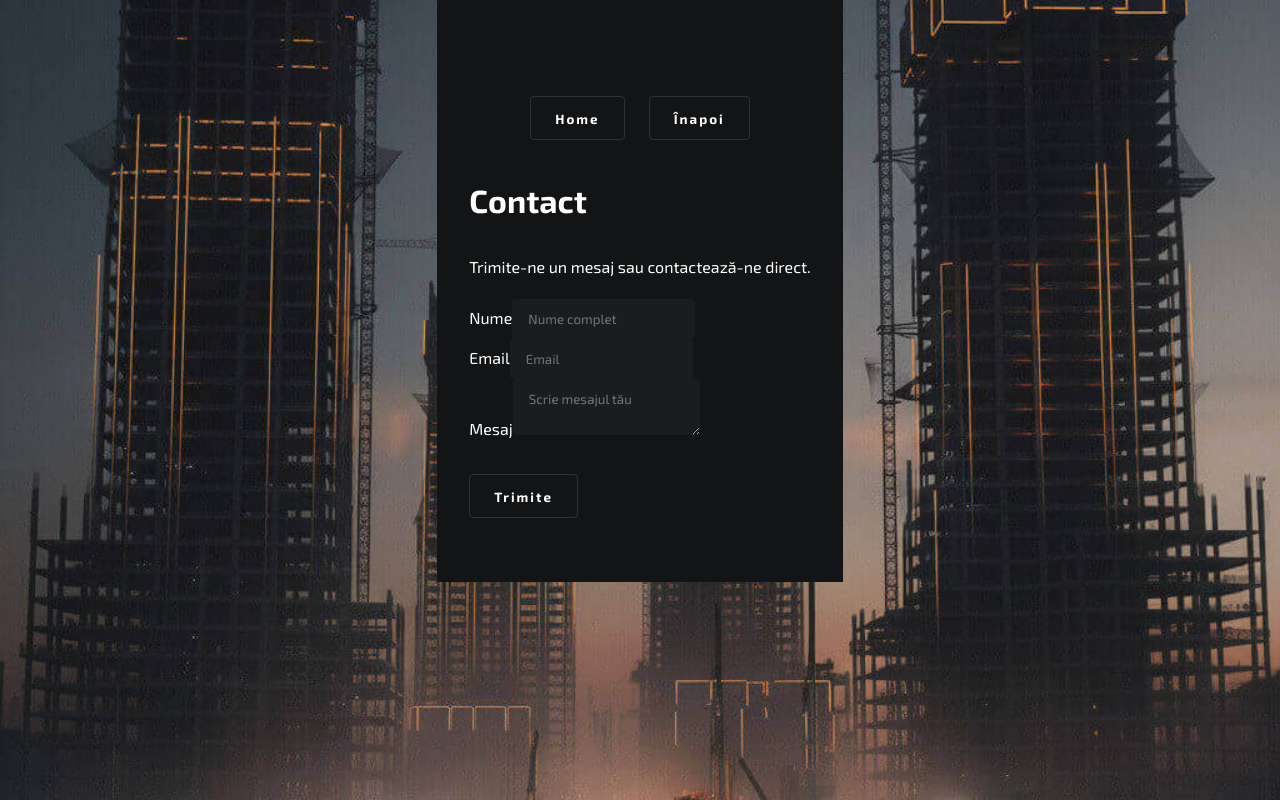
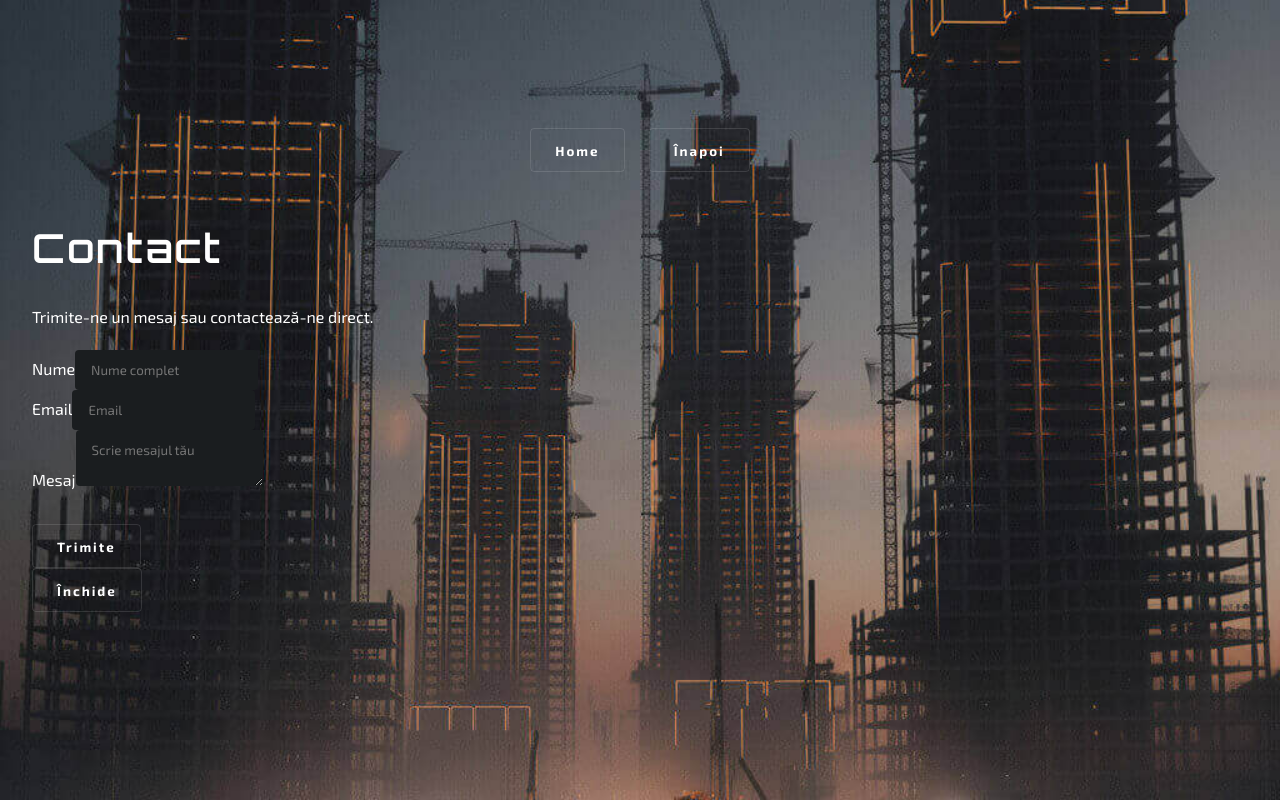
Before and after one commit to lechinal/technology-parts, a React (Vite) app: page /contact in a window 1280 px wide. Built offline with nearby package versions, Linux system fonts and the light colour scheme.

Commit message:
services and contact pages started

```diff
--- a/src/pages/Contact/Contact.jsx
+++ b/src/pages/Contact/Contact.jsx
@@ -2,19 +2,23 @@
 import React from "react";
 import styles from "./Contact.module.css";
 import NavigationButtons from "../../components/NavigationButtons/NavigationButtons";
+import { useNavigate } from "react-router-dom";
 
-const Contact = ({ previewMode = false, closeModal }) => {
+const Contact = () => {
+  const navigate = useNavigate();
+  const handleGoHome = () => {
+    navigate("/");
+  };
+
   return (
-    <section
-      className={`${styles.contact} ${
-        previewMode ? styles.modalView : styles.pageView
-      }`}
-    >
-      <NavigationButtons closeModal={closeModal} />
+    <section className={styles.contact}>
+      <NavigationButtons />
       <div className={styles.inner}>
         <header className={styles.header}>
-          <h2>Contact</h2>
-          <p>Trimite-ne un mesaj sau contactează-ne direct.</p>
+          <h2 className={styles.headerTitle}>Contact</h2>
+          <p className={styles.headerText}>
+            Trimite-ne un mesaj sau contactează-ne direct.
+          </p>
         </header>
 
         <form className={styles.form}>
@@ -44,21 +48,20 @@ const Contact = ({ previewMode = false, closeModal }) => {
 
           <ul className={styles.actions}>
             <li>
-              <button type="submit" className={styles.submit}>
+              <button type="submit" className={styles.actionSubmit}>
                 Trimite
               </button>
             </li>
-            {previewMode && (
+
             <li>
               <button
                 type="button"
-                  className={styles.submit}
-                  onClick={closeModal}
+                className={styles.actionGoHome}
+                onClick={handleGoHome}
               >
                 Închide
               </button>
             </li>
-            )}
           </ul>
         </form>
       </div>
--- a/src/pages/Contact/Contact.module.css
+++ b/src/pages/Contact/Contact.module.css
@@ -1,30 +1,7 @@
 .contact {
   padding: 6rem 2rem;
+  min-height: 100vh;
   color: var(--color-fg);
-  background-color: var(--color-bg);
-}
-
-/* Stiluri suplimentare pentru contextul de pagina */
-.pageView {
-  max-width: 1000px;
-  margin: 0 auto;
-  padding: 4rem 2rem;
-}
-
-/* Stiluri suplimentare pentru contextul de modal */
-.modalView {
-  max-height: 80vh;
-  overflow-y: auto;
-  padding: 2rem;
-  border-radius: var(--border-radius);
-}
-
-.contact h2 {
-  font-family: var(--font-family);
-  font-weight: var(--font-weight-bold);
-  letter-spacing: var(--letter-spacing-heading);
-  font-size: 2rem;
-  margin-bottom: var(--element-margin);
 }
 
 .contact form {
@@ -44,7 +21,8 @@
   font-weight: var(--font-weight);
 }
 
-.contact button {
+.actionSubmit,
+.actionGoHome {
   padding: 0.75rem 1.5rem;
   border-radius: var(--border-radius);
   border: var(--border-width) solid var(--color-border);
@@ -56,6 +34,7 @@
   font-weight: var(--font-weight-bold);
 }
 
-.contact button:hover {
-  background-color: var(--color-border-bg);
+.actionSubmit:hover,
+.actionGoHome:hover {
+  background-color: var(--color-accent-dark);
 }
--- a/src/pages/Projects/Projects.jsx
+++ b/src/pages/Projects/Projects.jsx
@@ -27,7 +27,8 @@ const Projects = () => {
             O privire detaliată asupra lucrărilor realizate de Technology Parts.
           </p>
         </header>
-
+        <NavigationButtons />
+        {/* <CloseButton /> */}
         {/* Butoanele de filtrare */}
         <div className={styles.categoryFilters}>
           {projectCategories.map((category) => (
--- a/src/pages/Projects/Projects.module.css
+++ b/src/pages/Projects/Projects.module.css
@@ -1,6 +1,7 @@
 .allProjects {
   padding: 4rem 2rem;
-  background-color: var(--color-bg);
+  /* background-color: var(--color-bg); */
+  background: transparent;
   color: var(--color-fg);
   text-align: center;
 
@@ -31,6 +32,7 @@
   justify-content: center;
   gap: 10px;
   margin-bottom: 2rem;
+  margin-top: 2rem;
 }
 
 .categoryFilters button {
```
Lines whose indentation alone changed are shown as unchanged.
